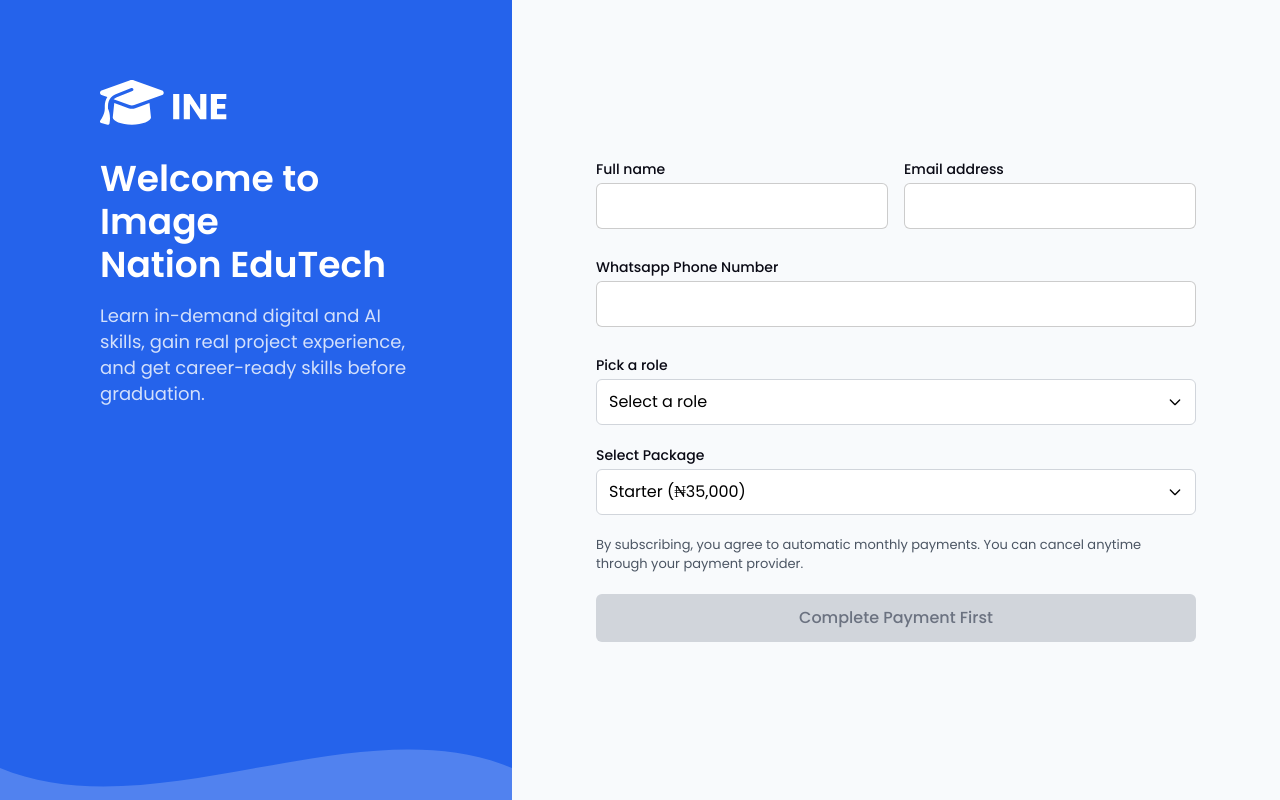
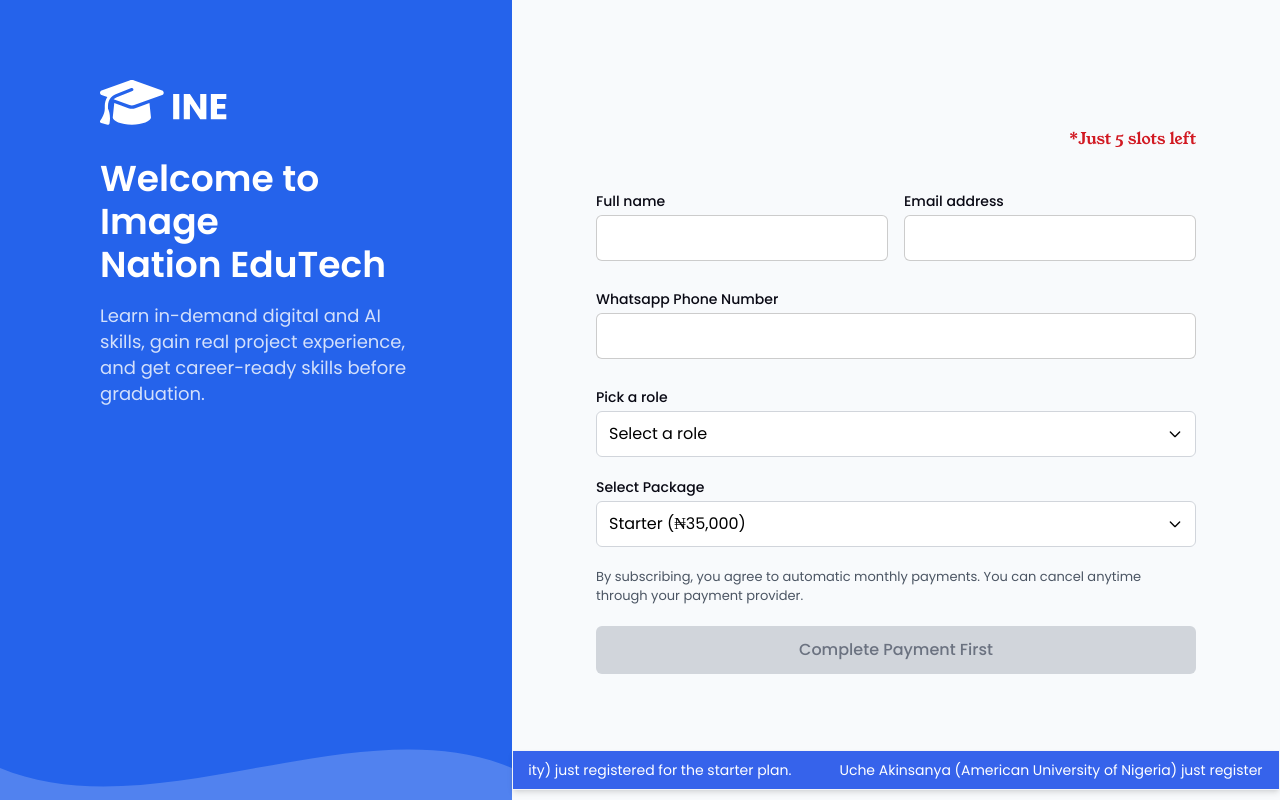
Before and after one commit to Olamidehash1234/ine-website, a React (Vite) app: page /signup in a window 1280 px wide. Built offline with nearby package versions, Linux system fonts and the light colour scheme.

Commit message:
added the marquee and the slot limit

```diff
--- /dev/null
+++ b/src/components/SignupMarquee.tsx
@@ -0,0 +1,103 @@
+import { useEffect, useState } from "react";
+
+export default function SignupMarquee() {
+  const universities = [
+    "Ahmadu Bello University",
+    "University of Ibadan",
+    "University of Lagos",
+    "Covenant University",
+    "University of Nigeria, Nsukka",
+    "Obafemi Awolowo University",
+    "University of Benin",
+    "University of Ilorin",
+    "Bayero University Kano",
+    "University of Port Harcourt",
+    "Federal University of Technology Minna",
+    "University of Jos",
+    "University of Maiduguri",
+    "Lagos State University",
+    "Ekiti State University",
+    "Modibbo Adama University",
+    "University of Abuja",
+    "Rivers State University",
+    "Delta State University",
+    "Pan-Atlantic University",
+    "American University of Nigeria",
+    "Nigerian Defence Academy",
+    "University of Agriculture Makurdi",
+    "Federal University Oye-Ekiti",
+  ];
+
+  const firstNames = [
+    "Chidinma","Chukwuemeka","Aisha","Tunde","Ifeoma","Ade","Fatima","Emeka",
+    "Sadiq","Amaka","Ngozi","Kamil","Uche","Hauwa","Samuel","Bolade","Ikenna",
+    "Bintu","Zainab","Oluchi","Seun","Yusuf","Oluwatobi","Musa","Kelechi",
+    "Ibrahim","Rasheed","Temitope","Ijeoma","Nana","Osas","Bamidele","Ibrahimah"
+  ];
+  const lastNames = [
+    "Okonkwo","Abubakar","Oluwole","Olagunju","Balogun","Eze","Ibrahim","Adebayo",
+    "Ojo","Nwankwo","Akintola","Ogundele","Afolabi","Onyeka","Ali","Ajayi",
+    "Ogunleye","Nnamani","Abiola","Okorie","Adenuga","Chukwu","Oladipo","Bello",
+    "Suleiman","Akinsanya","Owusu","Ibe","Usman","Okafor","Akanbi"
+  ];
+
+  const plans = ["Starter", "Hybrid Growth"];
+
+  const random = <T,>(arr: T[]) => arr[Math.floor(Math.random() * arr.length)];
+
+  const capitalize = (s: string) =>
+    s ? s.charAt(0).toUpperCase() + s.slice(1).toLowerCase() : s;
+
+  const makeMessage = () => {
+    const name = `${capitalize(random(firstNames))} ${capitalize(random(lastNames))}`;
+    const uni = random(universities);
+    const plan = random(plans);
+    const planLabel = plan === "Hybrid Growth" ? "hybrid plan" : "starter plan";
+    return `${name} (${uni}) just registered for the ${planLabel}.`;
+  };
+
+  const [marqueeItems, setMarqueeItems] = useState<string[]>(
+    () => Array.from({ length: 6 }).map(() => makeMessage())
+  );
+
+  useEffect(() => {
+    const t = setInterval(() => {
+      setMarqueeItems((prev) => {
+        const next = [makeMessage(), ...prev.slice(0, prev.length - 1)];
+        return next;
+      });
+    }, 5000);
+    return () => clearInterval(t);
+  }, []);
+
+  return (
+    <>
+      <div className="absolute left-0 right-0 bottom-[10px] bg-[#3663EB] shadow-md overflow-hidden border border-gray-100">
+        <div className="px-4 py-2 text-[14px] text-white">
+          <div className="overflow-hidden">
+            <div className="flex gap-6 animate-marquee">
+              {marqueeItems.concat(marqueeItems).map((m, i) => (
+                <span key={i} className="whitespace-nowrap">
+                  {m}
+                </span>
+              ))}
+            </div>
+          </div>
+        </div>
+      </div>
+
+      <style>{`
+        .animate-marquee {
+          display: inline-flex;
+          align-items: center;
+          gap: 3rem;
+          animation: marquee-scroll 70s linear infinite;
+        }
+        @keyframes marquee-scroll {
+          0% { transform: translateX(0%); }
+          100% { transform: translateX(-50%); }
+        }
+      `}</style>
+    </>
+  );
+}
--- a/src/index.css
+++ b/src/index.css
@@ -22,6 +22,10 @@
   }
 
   h2{
+    font-family: "Poppins", sans-serif;
+  }
+
+  span{
     font-family: "Poppins", sans-serif;
   }
 
--- a/src/pages/Auth/Signup.tsx
+++ b/src/pages/Auth/Signup.tsx
@@ -2,6 +2,7 @@ import { useState, useRef, useEffect } from "react";
 import emailjs from "emailjs-com";
 import Toast from "../../components/Toast";
 import PaystackPop from "@paystack/inline-js";
+import SignupMarquee from "../../components/SignupMarquee";
 
 export default function SignupSection() {
   const [isRoleOpen, setIsRoleOpen] = useState(false);
@@ -258,11 +259,14 @@ export default function SignupSection() {
       </div>
 
       {/* Right section */}
-      <div className="bg-[#F8FAFC] flex flex-col justify-center items-center lg:w-[60%] py-12 px-6 lg:px-16">
+      <div className="bg-[#F8FAFC] flex flex-col justify-center items-center lg:w-[60%] py-12 px-6 lg:px-16 relative">
         <form
           onSubmit={handleSubmit}
           className="bg-transparent w-full max-w-[600px] lg:space-y-[20px] poppins"
         >
+          <div className="text-end text-[#d11922] mb-[40px]">
+            <h1>*Just 5 slots left</h1>
+          </div>
           <div className="flex flex-col lg:flex-row lg:gap-4 gap-[10px] ">
             <div className="flex-1">
               <label className="block poppins text-sm font-medium text-[#090914] mb-1">
@@ -318,8 +322,9 @@ export default function SignupSection() {
             >
               {selectedRole}
               <svg
-                className={`w-4 h-4 transition-transform ${isRoleOpen ? "rotate-180" : ""
-                  }`}
+                className={`w-4 h-4 transition-transform ${
+                  isRoleOpen ? "rotate-180" : ""
+                }`}
                 fill="none"
                 stroke="currentColor"
                 viewBox="0 0 24 24"
@@ -351,7 +356,7 @@ export default function SignupSection() {
           </div>
 
           {/* Pricing Dropdown */}
-          <div className="relative mb-[20px]" ref={pricingDropdownRef} >
+          <div className="relative mb-[20px]" ref={pricingDropdownRef}>
             <label className="block text-sm font-medium text-[#090914] mt-[17px] lg:mt-0 mb-1">
               Select Package
             </label>
@@ -362,8 +367,9 @@ export default function SignupSection() {
             >
               {selectedPricing}
               <svg
-                className={`w-4 h-4 transition-transform ${isPricingOpen ? "rotate-180" : ""
-                  }`}
+                className={`w-4 h-4 transition-transform ${
+                  isPricingOpen ? "rotate-180" : ""
+                }`}
                 fill="none"
                 stroke="currentColor"
                 viewBox="0 0 24 24"
@@ -395,7 +401,10 @@ export default function SignupSection() {
           </div>
 
           <div className="text-[13px] text-gray-600 mb-4">
-            <p>By subscribing, you agree to automatic monthly payments. You can cancel anytime through your payment provider.</p>
+            <p>
+              By subscribing, you agree to automatic monthly payments. You can
+              cancel anytime through your payment provider.
+            </p>
           </div>
 
           {formData.email && selectedPricing && !isPaymentComplete ? (
@@ -410,15 +419,19 @@ export default function SignupSection() {
             <button
               type="submit"
               disabled={!isPaymentComplete}
-              className={`w-full font-medium rounded-md py-3 transition ${isPaymentComplete
-                ? "bg-[#0066FF] text-white hover:bg-[#0050d1]"
-                : "bg-gray-300 text-gray-500 cursor-not-allowed"
-                }`}
+              className={`w-full font-medium rounded-md py-3 transition mb-[40px] ${
+                isPaymentComplete
+                  ? "bg-[#0066FF] text-white hover:bg-[#0050d1]"
+                  : "bg-gray-300 text-gray-500 cursor-not-allowed"
+              }`}
             >
               {isPaymentComplete ? "Submit" : "Complete Payment First"}
             </button>
           )}
         </form>
+
+        {/* Marquee component */}
+        <SignupMarquee />
       </div>
     </section>
   );
```
